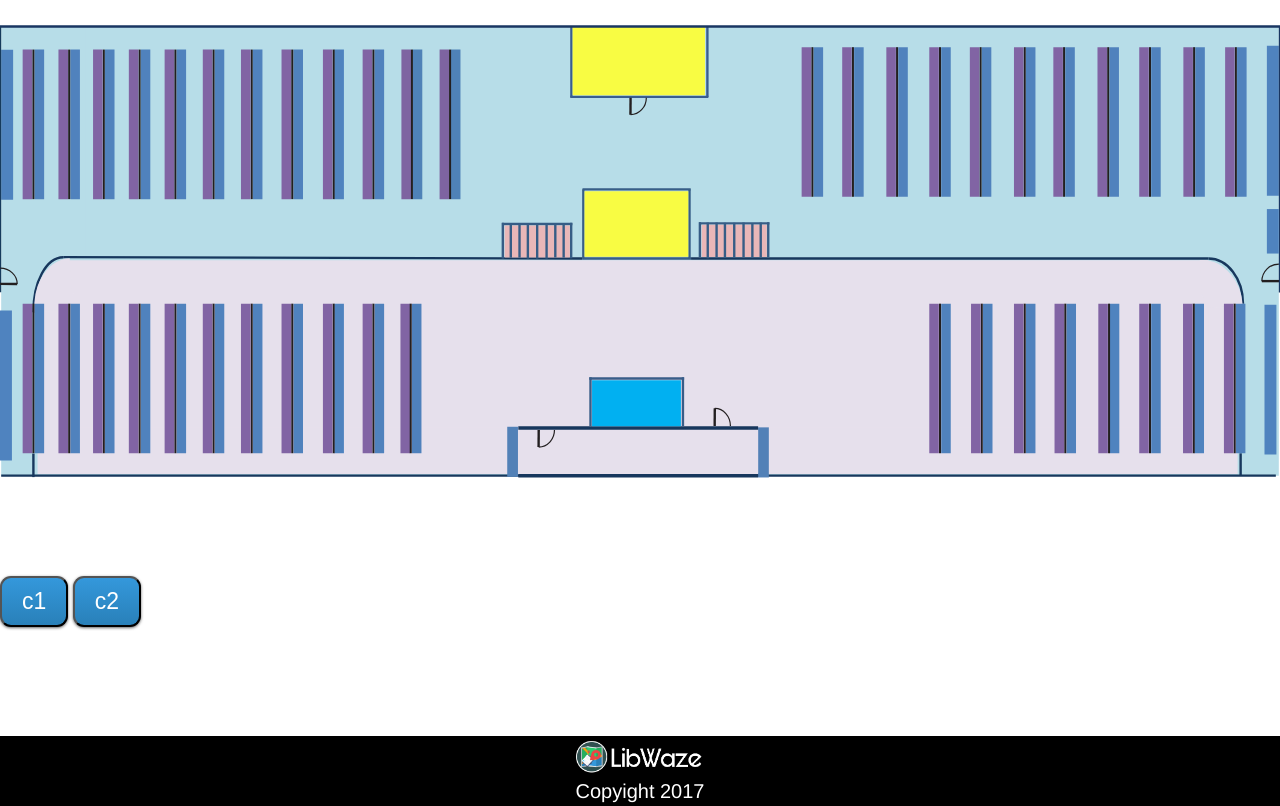
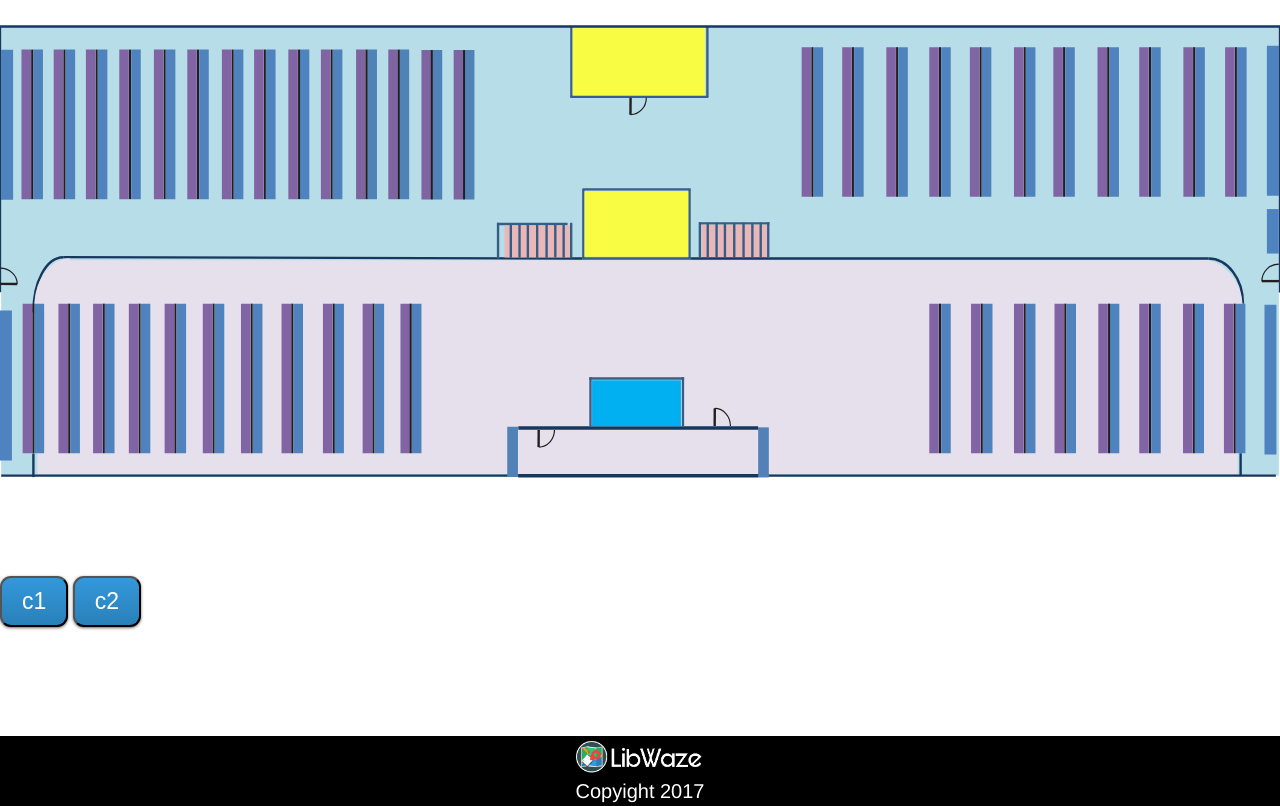
Before and after one commit to IsmaelLangit/Midterm_WebLab, a plain HTML site: page Web-App/6thfloor.html in a window 1280 px wide. Shown: the part 68-874 px from the top of the page. Drawn offline with Linux system fonts and the light colour scheme.

Commit message:
Edited the 6thfloor.html

```diff
--- a/Web-App/6thfloor.html
+++ b/Web-App/6thfloor.html
@@ -132,6 +132,8 @@ window.onload = function() {
 
 
 <!-- Generator: Adobe Illustrator 14.0.0, SVG Export Plug-In . SVG Version: 6.00 Build 43363)  -->
+<?xml version="1.0" encoding="utf-8"?>
+<!-- Generator: Adobe Illustrator 18.1.1, SVG Export Plug-In . SVG Version: 6.00 Build 0)  -->
 <svg version="1.1" xmlns="http://www.w3.org/2000/svg" xmlns:xlink="http://www.w3.org/1999/xlink" x="0px" y="0px"
    viewBox="0 0 1073 378" enable-background="new 0 0 1073 378" xml:space="preserve">
 <g id="back1">
@@ -139,6 +141,8 @@ window.onload = function() {
   <line fill="none" stroke="#B7DDE8" stroke-width="1000" stroke-miterlimit="10" x1="572" y1="376.5" x2="572" y2="0"/>
   <line fill="none" stroke="#231F20" stroke-width="2" stroke-miterlimit="10" x1="1072.2" y1="213.4" x2="1057.8" y2="213.4"/>
   <path fill="none" stroke="#231F20" stroke-miterlimit="10" d="M1072.1,199.1c-7.9,0-14.3,6.4-14.3,14.4"/>
+</g>
+<g id="back2">
 </g>
 <g id="Layer_3">
   <line fill="none" stroke="#17375D" stroke-width="2" stroke-miterlimit="10" x1="1069.5" y1="376.5" x2="1" y2="376.5"/>
@@ -233,54 +237,54 @@ window.onload = function() {
   <line fill="none" stroke="#5082BD" stroke-width="8" stroke-miterlimit="10" x1="33" y1="357.7" x2="33" y2="232.3"/>
   <line fill="none" stroke="#231F20" stroke-width="1.7" stroke-miterlimit="10" x1="28" y1="357.7" x2="28" y2="232.3"/>
   <line fill="none" stroke="#8164A4" stroke-width="8" stroke-miterlimit="10" x1="23" y1="357.7" x2="23" y2="232.3"/>
-  <line fill="none" stroke="#4F82B7" stroke-width="8" stroke-miterlimit="10" x1="382" y1="144.7" x2="382" y2="19.3"/>
+  <line fill="none" stroke="#4F82B7" stroke-width="8" stroke-miterlimit="10" x1="339" y1="144.7" x2="339" y2="19.3"/>
 
-    <linearGradient id="SVGID_1_" gradientUnits="userSpaceOnUse" x1="698.4583" y1="296" x2="698.4583" y2="296" gradientTransform="matrix(-1 0 0 -1 1071 378)">
+    <linearGradient id="SVGID_1_" gradientUnits="userSpaceOnUse" x1="741.4583" y1="296" x2="741.4583" y2="296" gradientTransform="matrix(-1 0 0 -1 1071 378)">
     <stop  offset="0" style="stop-color:#FFFFFF"/>
     <stop  offset="1" style="stop-color:#000000"/>
   </linearGradient>
 
-    <line fill="url(#SVGID_1_)" stroke="#7E64A1" stroke-width="8" stroke-miterlimit="10" x1="372.5" y1="144.7" x2="372.5" y2="19.3"/>
-  <line fill="#231F20" stroke="#231F20" stroke-width="1.7" stroke-miterlimit="10" x1="377.3" y1="144.7" x2="377.3" y2="19.3"/>
-  <line fill="none" stroke="#4F82B7" stroke-width="8" stroke-miterlimit="10" x1="350" y1="144.7" x2="350" y2="19.3"/>
+    <line fill="url(#SVGID_1_)" stroke="#7E64A1" stroke-width="8" stroke-miterlimit="10" x1="329.5" y1="144.7" x2="329.5" y2="19.3"/>
+  <line fill="#231F20" stroke="#231F20" stroke-width="1.7" stroke-miterlimit="10" x1="334.3" y1="144.7" x2="334.3" y2="19.3"/>
+  <line fill="none" stroke="#4F82B7" stroke-width="8" stroke-miterlimit="10" x1="312" y1="144.7" x2="312" y2="19.3"/>
 
-    <linearGradient id="SVGID_2_" gradientUnits="userSpaceOnUse" x1="730.4583" y1="296" x2="730.4583" y2="296" gradientTransform="matrix(-1 0 0 -1 1071 378)">
+    <linearGradient id="SVGID_2_" gradientUnits="userSpaceOnUse" x1="768.4583" y1="296" x2="768.4583" y2="296" gradientTransform="matrix(-1 0 0 -1 1071 378)">
     <stop  offset="0" style="stop-color:#FFFFFF"/>
     <stop  offset="1" style="stop-color:#000000"/>
   </linearGradient>
 
-    <line fill="url(#SVGID_2_)" stroke="#7E64A1" stroke-width="8" stroke-miterlimit="10" x1="340.5" y1="144.7" x2="340.5" y2="19.3"/>
-  <line fill="#231F20" stroke="#231F20" stroke-width="1.7" stroke-miterlimit="10" x1="345.3" y1="144.7" x2="345.3" y2="19.3"/>
-  <line fill="none" stroke="#5082BD" stroke-width="8" stroke-miterlimit="10" x1="318" y1="144.7" x2="318" y2="19.3"/>
-  <line fill="none" stroke="#231F20" stroke-width="1.7" stroke-miterlimit="10" x1="313" y1="144.7" x2="313" y2="19.3"/>
-  <line fill="none" stroke="#8164A4" stroke-width="8" stroke-miterlimit="10" x1="308" y1="144.7" x2="308" y2="19.3"/>
-  <line fill="none" stroke="#4F83BF" stroke-width="8" stroke-miterlimit="10" x1="284.3" y1="144.7" x2="284.3" y2="19.3"/>
-  <line fill="none" stroke="#231F20" stroke-width="1.7" stroke-miterlimit="10" x1="279.7" y1="144.7" x2="279.7" y2="19.3"/>
-  <line fill="none" stroke="#8164A4" stroke-width="8" stroke-miterlimit="10" x1="274.7" y1="144.7" x2="274.7" y2="19.3"/>
-  <line fill="none" stroke="#5082BD" stroke-width="8" stroke-miterlimit="10" x1="250" y1="144.7" x2="250" y2="19.3"/>
-  <line fill="none" stroke="#231F20" stroke-width="1.7" stroke-miterlimit="10" x1="245" y1="144.7" x2="245" y2="19.3"/>
-  <line fill="none" stroke="#8164A4" stroke-width="8" stroke-miterlimit="10" x1="240" y1="144.7" x2="240" y2="19.3"/>
-  <line fill="none" stroke="#5082BD" stroke-width="8" stroke-miterlimit="10" x1="216" y1="144.7" x2="216" y2="19.3"/>
-  <line fill="none" stroke="#231F20" stroke-width="1.7" stroke-miterlimit="10" x1="211" y1="144.7" x2="211" y2="19.3"/>
-  <line fill="none" stroke="#8164A4" stroke-width="8" stroke-miterlimit="10" x1="206" y1="144.7" x2="206" y2="19.3"/>
-  <line fill="none" stroke="#5082BD" stroke-width="8" stroke-miterlimit="10" x1="184" y1="144.7" x2="184" y2="19.3"/>
-  <line fill="none" stroke="#231F20" stroke-width="1.7" stroke-miterlimit="10" x1="179" y1="144.7" x2="179" y2="19.3"/>
-  <line fill="none" stroke="#8164A4" stroke-width="8" stroke-miterlimit="10" x1="174" y1="144.7" x2="174" y2="19.3"/>
-  <line fill="none" stroke="#5082BD" stroke-width="8" stroke-miterlimit="10" x1="152" y1="144.7" x2="152" y2="19.3"/>
-  <line fill="none" stroke="#231F20" stroke-width="1.7" stroke-miterlimit="10" x1="147" y1="144.7" x2="147" y2="19.3"/>
-  <line fill="none" stroke="#8164A4" stroke-width="8" stroke-miterlimit="10" x1="142" y1="144.7" x2="142" y2="19.3"/>
-  <line fill="none" stroke="#5082BD" stroke-width="8" stroke-miterlimit="10" x1="122" y1="144.7" x2="122" y2="19.3"/>
-  <line fill="none" stroke="#231F20" stroke-width="1.7" stroke-miterlimit="10" x1="117" y1="144.7" x2="117" y2="19.3"/>
-  <line fill="none" stroke="#8164A4" stroke-width="8" stroke-miterlimit="10" x1="112" y1="144.7" x2="112" y2="19.3"/>
-  <line fill="none" stroke="#5082BD" stroke-width="8" stroke-miterlimit="10" x1="92" y1="144.7" x2="92" y2="19.3"/>
-  <line fill="none" stroke="#231F20" stroke-width="1.7" stroke-miterlimit="10" x1="87" y1="144.7" x2="87" y2="19.3"/>
-  <line fill="none" stroke="#8164A4" stroke-width="8" stroke-miterlimit="10" x1="82" y1="144.7" x2="82" y2="19.3"/>
-  <line fill="none" stroke="#5082BD" stroke-width="8" stroke-miterlimit="10" x1="63" y1="144.7" x2="63" y2="19.3"/>
-  <line fill="none" stroke="#231F20" stroke-width="1.7" stroke-miterlimit="10" x1="58" y1="144.7" x2="58" y2="19.3"/>
-  <line fill="none" stroke="#8164A4" stroke-width="8" stroke-miterlimit="10" x1="53" y1="144.7" x2="53" y2="19.3"/>
-  <line fill="none" stroke="#5082BD" stroke-width="8" stroke-miterlimit="10" x1="33" y1="144.7" x2="33" y2="19.3"/>
-  <line fill="none" stroke="#231F20" stroke-width="1.7" stroke-miterlimit="10" x1="28" y1="144.7" x2="28" y2="19.3"/>
-  <line fill="none" stroke="#8164A4" stroke-width="8" stroke-miterlimit="10" x1="23" y1="144.7" x2="23" y2="19.3"/>
+    <line fill="url(#SVGID_2_)" stroke="#7E64A1" stroke-width="8" stroke-miterlimit="10" x1="302.5" y1="144.7" x2="302.5" y2="19.3"/>
+  <line fill="#231F20" stroke="#231F20" stroke-width="1.7" stroke-miterlimit="10" x1="307.3" y1="144.7" x2="307.3" y2="19.3"/>
+  <line fill="none" stroke="#5082BD" stroke-width="8" stroke-miterlimit="10" x1="283" y1="144.7" x2="283" y2="19.3"/>
+  <line fill="none" stroke="#231F20" stroke-width="1.7" stroke-miterlimit="10" x1="278" y1="144.7" x2="278" y2="19.3"/>
+  <line fill="none" stroke="#8164A4" stroke-width="8" stroke-miterlimit="10" x1="273" y1="144.7" x2="273" y2="19.3"/>
+  <line fill="none" stroke="#4F83BF" stroke-width="8" stroke-miterlimit="10" x1="255.3" y1="144.7" x2="255.3" y2="19.3"/>
+  <line fill="none" stroke="#231F20" stroke-width="1.7" stroke-miterlimit="10" x1="250.7" y1="144.7" x2="250.7" y2="19.3"/>
+  <line fill="none" stroke="#8164A4" stroke-width="8" stroke-miterlimit="10" x1="245.7" y1="144.7" x2="245.7" y2="19.3"/>
+  <line fill="none" stroke="#5082BD" stroke-width="8" stroke-miterlimit="10" x1="227" y1="144.7" x2="227" y2="19.3"/>
+  <line fill="none" stroke="#231F20" stroke-width="1.7" stroke-miterlimit="10" x1="222" y1="144.7" x2="222" y2="19.3"/>
+  <line fill="none" stroke="#8164A4" stroke-width="8" stroke-miterlimit="10" x1="217" y1="144.7" x2="217" y2="19.3"/>
+  <line fill="none" stroke="#5082BD" stroke-width="8" stroke-miterlimit="10" x1="200" y1="144.7" x2="200" y2="19.3"/>
+  <line fill="none" stroke="#231F20" stroke-width="1.7" stroke-miterlimit="10" x1="195" y1="144.7" x2="195" y2="19.3"/>
+  <line fill="none" stroke="#8164A4" stroke-width="8" stroke-miterlimit="10" x1="190" y1="144.7" x2="190" y2="19.3"/>
+  <line fill="none" stroke="#5082BD" stroke-width="8" stroke-miterlimit="10" x1="171" y1="144.7" x2="171" y2="19.3"/>
+  <line fill="none" stroke="#231F20" stroke-width="1.7" stroke-miterlimit="10" x1="166" y1="144.7" x2="166" y2="19.3"/>
+  <line fill="none" stroke="#8164A4" stroke-width="8" stroke-miterlimit="10" x1="161" y1="144.7" x2="161" y2="19.3"/>
+  <line fill="none" stroke="#5082BD" stroke-width="8" stroke-miterlimit="10" x1="143" y1="144.7" x2="143" y2="19.3"/>
+  <line fill="none" stroke="#231F20" stroke-width="1.7" stroke-miterlimit="10" x1="138" y1="144.7" x2="138" y2="19.3"/>
+  <line fill="none" stroke="#8164A4" stroke-width="8" stroke-miterlimit="10" x1="133" y1="144.7" x2="133" y2="19.3"/>
+  <line fill="none" stroke="#5082BD" stroke-width="8" stroke-miterlimit="10" x1="114" y1="144.7" x2="114" y2="19.3"/>
+  <line fill="none" stroke="#231F20" stroke-width="1.7" stroke-miterlimit="10" x1="109" y1="144.7" x2="109" y2="19.3"/>
+  <line fill="none" stroke="#8164A4" stroke-width="8" stroke-miterlimit="10" x1="104" y1="144.7" x2="104" y2="19.3"/>
+  <line fill="none" stroke="#5082BD" stroke-width="8" stroke-miterlimit="10" x1="86" y1="144.7" x2="86" y2="19.3"/>
+  <line fill="none" stroke="#231F20" stroke-width="1.7" stroke-miterlimit="10" x1="81" y1="144.7" x2="81" y2="19.3"/>
+  <line fill="none" stroke="#8164A4" stroke-width="8" stroke-miterlimit="10" x1="76" y1="144.7" x2="76" y2="19.3"/>
+  <line fill="none" stroke="#5082BD" stroke-width="8" stroke-miterlimit="10" x1="59" y1="144.7" x2="59" y2="19.3"/>
+  <line fill="none" stroke="#231F20" stroke-width="1.7" stroke-miterlimit="10" x1="54" y1="144.7" x2="54" y2="19.3"/>
+  <line fill="none" stroke="#8164A4" stroke-width="8" stroke-miterlimit="10" x1="49" y1="144.7" x2="49" y2="19.3"/>
+  <line fill="none" stroke="#5082BD" stroke-width="8" stroke-miterlimit="10" x1="32" y1="144.7" x2="32" y2="19.3"/>
+  <line fill="none" stroke="#231F20" stroke-width="1.7" stroke-miterlimit="10" x1="27" y1="144.7" x2="27" y2="19.3"/>
+  <line fill="none" stroke="#8164A4" stroke-width="8" stroke-miterlimit="10" x1="22" y1="144.7" x2="22" y2="19.3"/>
   <line fill="none" stroke="#5281B7" stroke-width="9" stroke-miterlimit="10" x1="640" y1="378" x2="640" y2="336"/>
   <line fill="none" stroke="#5281B7" stroke-width="9" stroke-miterlimit="10" x1="429.7" y1="377.5" x2="429.7" y2="335.5"/>
   <line fill="none" stroke="#17375D" stroke-width="3" stroke-miterlimit="10" x1="635.5" y1="376.5" x2="434.5" y2="376.5"/>
@@ -322,8 +326,8 @@ window.onload = function() {
   <line fill="none" stroke="#365D86" stroke-width="2" stroke-miterlimit="10" x1="630.7" y1="194.1" x2="630.7" y2="164.8"/>
   <line fill="none" stroke="#365D86" stroke-width="2" stroke-miterlimit="10" x1="637.7" y1="193.6" x2="637.7" y2="164.3"/>
   <line fill="none" stroke="#365D86" stroke-width="2" stroke-miterlimit="10" x1="478.8" y1="194.3" x2="478.8" y2="164.5"/>
-  <line fill="none" stroke="#365D86" stroke-width="2" stroke-miterlimit="10" x1="421.5" y1="194.5" x2="421.5" y2="164.5"/>
-  <line fill="none" stroke="#365D86" stroke-width="2" stroke-miterlimit="10" x1="479.8" y1="165.5" x2="420.8" y2="165.5"/>
+  <line fill="none" stroke="#365D86" stroke-width="2" stroke-miterlimit="10" x1="417.5" y1="194.5" x2="417.5" y2="164.5"/>
+  <line fill="none" stroke="#365D86" stroke-width="2" stroke-miterlimit="10" x1="475.8" y1="165.5" x2="416.8" y2="165.5"/>
   <line fill="none" stroke="#E9B7B8" stroke-width="27" stroke-miterlimit="10" x1="477.7" y1="180.2" x2="423" y2="180.2"/>
   <line fill="none" stroke="#365D86" stroke-width="2" stroke-miterlimit="10" x1="428.2" y1="193.8" x2="428.2" y2="164.8"/>
   <line fill="none" stroke="#365D86" stroke-width="2" stroke-miterlimit="10" x1="435.5" y1="193.7" x2="435.5" y2="164.8"/>
@@ -333,10 +337,10 @@ window.onload = function() {
   <line fill="none" stroke="#365D86" stroke-width="2" stroke-miterlimit="10" x1="465.5" y1="193.6" x2="465.5" y2="165.3"/>
   <line fill="none" stroke="#365D86" stroke-width="2" stroke-miterlimit="10" x1="472.5" y1="193.7" x2="472.5" y2="164.8"/>
   <line fill="none" stroke="#163A5C" stroke-width="2" stroke-miterlimit="10" x1="0" y1="0" x2="0" y2="222.7"/>
-  <path fill="none" stroke="#000000" stroke-miterlimit="10" d="M327,96"/>
-  <path fill="none" stroke="#000000" stroke-miterlimit="10" d="M296,96"/>
-  <path fill="none" stroke="#000000" stroke-miterlimit="10" d="M253,72.3"/>
-  <path fill="none" stroke="#000000" stroke-miterlimit="10" d="M284,96"/>
+  <path fill="none" stroke="#000000" stroke-miterlimit="10" d="M292,96"/>
+  <path fill="none" stroke="#000000" stroke-miterlimit="10" d="M261,96"/>
+  <path fill="none" stroke="#000000" stroke-miterlimit="10" d="M230,72.3"/>
+  <path fill="none" stroke="#000000" stroke-miterlimit="10" d="M255,96"/>
   <path fill="none" stroke="#000000" stroke-miterlimit="10" d="M1,206.2"/>
   <path fill="none" stroke="#000000" stroke-miterlimit="10" d="M6.2,194.7"/>
   <line fill="none" stroke="#231F20" stroke-width="2" stroke-miterlimit="10" x1="528.6" y1="59.6" x2="528.5" y2="73.9"/>
@@ -356,50 +360,25 @@ window.onload = function() {
   <line fill="none" stroke="#5082BD" stroke-width="8" stroke-miterlimit="10" x1="686" y1="142.7" x2="686" y2="17.3"/>
   <line fill="none" stroke="#231F20" stroke-width="1.7" stroke-miterlimit="10" x1="681" y1="142.7" x2="681" y2="17.3"/>
   <line fill="none" stroke="#8164A4" stroke-width="8" stroke-miterlimit="10" x1="676" y1="142.7" x2="676" y2="17.3"/>
+  <line fill="none" stroke="#4F82B7" stroke-width="8" stroke-miterlimit="10" x1="366.7" y1="145" x2="366.7" y2="19.7"/>
+
+    <linearGradient id="SVGID_3_" gradientUnits="userSpaceOnUse" x1="713.75" y1="295.6667" x2="713.75" y2="295.6667" gradientTransform="matrix(-1 0 0 -1 1071 378)">
+    <stop  offset="0" style="stop-color:#FFFFFF"/>
+    <stop  offset="1" style="stop-color:#000000"/>
+  </linearGradient>
+  <line fill="url(#SVGID_3_)" stroke="#7E64A1" stroke-width="8" stroke-miterlimit="10" x1="357.3" y1="145" x2="357.3" y2="19.7"/>
+  <line fill="#231F20" stroke="#231F20" stroke-width="1.7" stroke-miterlimit="10" x1="362" y1="145" x2="362" y2="19.7"/>
+  <line fill="none" stroke="#4F82B7" stroke-width="8" stroke-miterlimit="10" x1="393.7" y1="145" x2="393.7" y2="19.7"/>
+
+    <linearGradient id="SVGID_4_" gradientUnits="userSpaceOnUse" x1="686.75" y1="295.6667" x2="686.75" y2="295.6667" gradientTransform="matrix(-1 0 0 -1 1071 378)">
+    <stop  offset="0" style="stop-color:#FFFFFF"/>
+    <stop  offset="1" style="stop-color:#000000"/>
+  </linearGradient>
+  <line fill="url(#SVGID_4_)" stroke="#7E64A1" stroke-width="8" stroke-miterlimit="10" x1="384.3" y1="145" x2="384.3" y2="19.7"/>
+  <line fill="#231F20" stroke="#231F20" stroke-width="1.7" stroke-miterlimit="10" x1="389" y1="145" x2="389" y2="19.7"/>
 </g>
+</svg>
 
-
-
-<script>
-function SetMid(end){
-var start = "601, 338 601, 212";
-var x = end.split(",").slice(0,1);
-var y = start.split(",").slice(2);
-var coor = " " + x + ", " + y + " ";
-var comb = start + " " + coor + " " + end;
-document.getElementsByTagName("polyline")[0].setAttribute("points", comb)
-}
-
-function Setcolor(c) {
-  document.getElementsByTagName("polyline")[0].setAttribute("stroke", c);
-}
-
-var mid = localStorage.getItem("mid");
-var color = localStorage.getItem("color");
-
-function c1() {
-  SetMid(mid);
-  Setcolor(color); //blue
-}
-
-function c2() {
-  SetMid("340, 234");
-  Setcolor("#81649C"); //violet
-}
-
-//Please do not commit, put it on your textfiles, thanks hahaha
-
-
-</script>
-
-  <polyline
-    class = "route"
-     fill="none"
-     stroke="#0074d9"
-     stroke-width="5"
-
-   />
-</svg>
 
 </div>
 
```
Also changed, not shown: .svg Files/library_6thfloor.svg, 1 other file.
